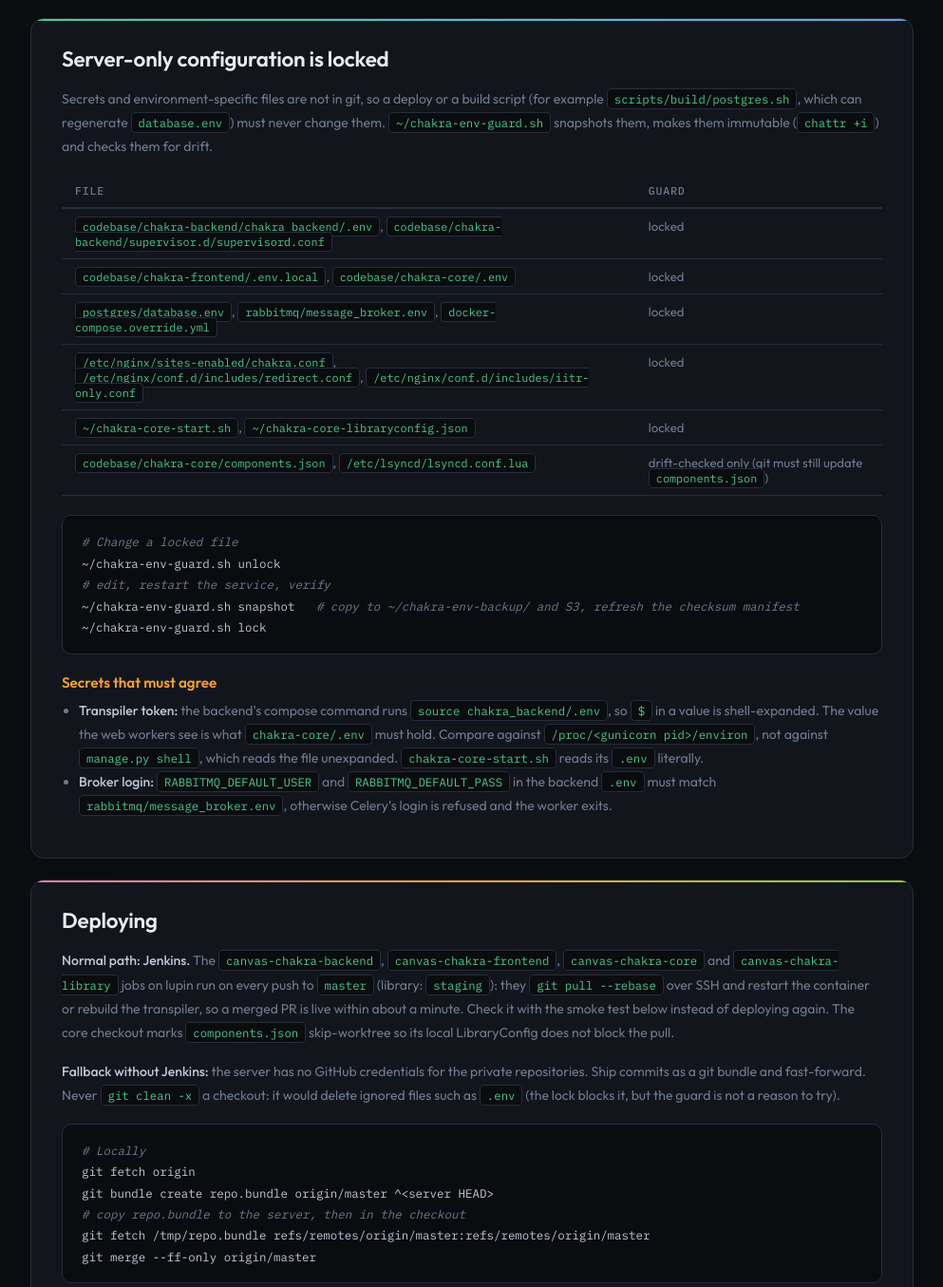
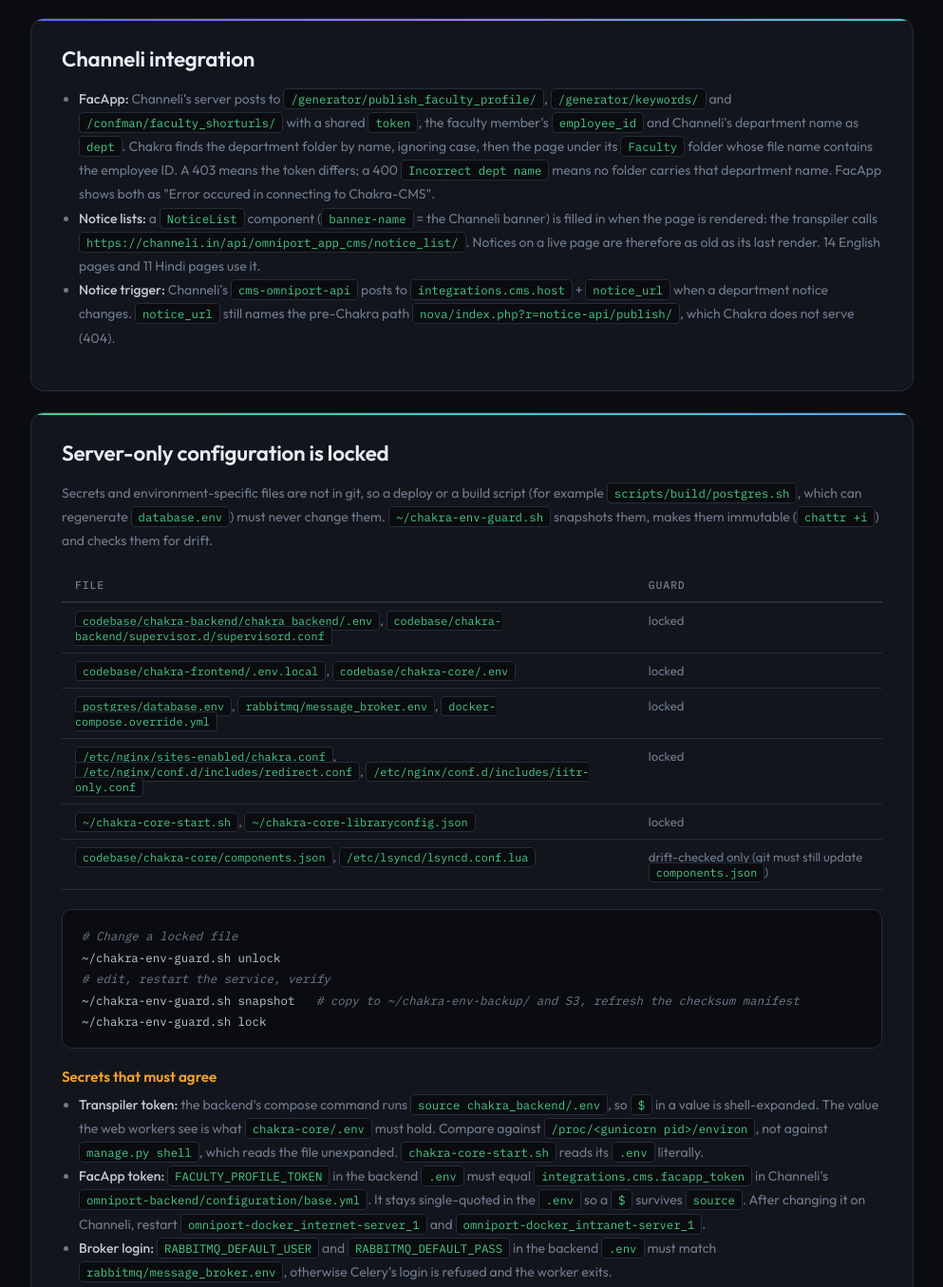
Before and after one commit to IMGIITRoorkee/chakra-docker, a plain HTML site: page architecture/aws-production.html in a window 1280 px wide. Shown: the part 1349-2704 px from the top of the page at 95% size, without its empty margins (278-1271 px from the left). Drawn offline with Linux system fonts and the light colour scheme.

Commit message:
docs: Channeli integration, FacApp token and notice job findings

```diff
--- a/architecture/aws-production.html
+++ b/architecture/aws-production.html
@@ -47,6 +47,16 @@
 </ul>
 </div>
 
+<!-- ══════════ CHANNELI ══════════ -->
+<div class="card gb">
+<h2>Channeli integration</h2>
+<ul>
+  <li><strong>FacApp:</strong> Channeli's server posts to <code>/generator/publish_faculty_profile/</code>, <code>/generator/keywords/</code> and <code>/confman/faculty_shorturls/</code> with a shared <code>token</code>, the faculty member's <code>employee_id</code> and Channeli's department name as <code>dept</code>. Chakra finds the department folder by name, ignoring case, then the page under its <code>Faculty</code> folder whose file name contains the employee ID. A 403 means the token differs; a 400 <code>Incorrect dept name</code> means no folder carries that department name. FacApp shows both as "Error occured in connecting to Chakra-CMS".</li>
+  <li><strong>Notice lists:</strong> a <code>NoticeList</code> component (<code>banner-name</code> = the Channeli banner) is filled in when the page is rendered: the transpiler calls <code>https://channeli.in/api/omniport_app_cms/notice_list/</code>. Notices on a live page are therefore as old as its last render. 14 English pages and 11 Hindi pages use it.</li>
+  <li><strong>Notice trigger:</strong> Channeli's <code>cms-omniport-api</code> posts to <code>integrations.cms.host</code> + <code>notice_url</code> when a department notice changes. <code>notice_url</code> still names the pre-Chakra path <code>nova/index.php?r=notice-api/publish/</code>, which Chakra does not serve (404).</li>
+</ul>
+</div>
+
 <!-- ══════════ SERVER-ONLY CONFIG ══════════ -->
 <div class="card gc">
 <h2>Server-only configuration is locked</h2>
@@ -70,6 +80,7 @@
 <h3 style="margin-top:20px;">Secrets that must agree</h3>
 <ul>
   <li><strong>Transpiler token:</strong> the backend's compose command runs <code>source chakra_backend/.env</code>, so <code>$</code> in a value is shell-expanded. The value the web workers see is what <code>chakra-core/.env</code> must hold. Compare against <code>/proc/&lt;gunicorn pid&gt;/environ</code>, not against <code>manage.py shell</code>, which reads the file unexpanded. <code>chakra-core-start.sh</code> reads its <code>.env</code> literally.</li>
+  <li><strong>FacApp token:</strong> <code>FACULTY_PROFILE_TOKEN</code> in the backend <code>.env</code> must equal <code>integrations.cms.facapp_token</code> in Channeli's <code>omniport-backend/configuration/base.yml</code>. It stays single-quoted in the <code>.env</code> so a <code>$</code> survives <code>source</code>. After changing it on Channeli, restart <code>omniport-docker_internet-server_1</code> and <code>omniport-docker_intranet-server_1</code>.</li>
   <li><strong>Broker login:</strong> <code>RABBITMQ_DEFAULT_USER</code> and <code>RABBITMQ_DEFAULT_PASS</code> in the backend <code>.env</code> must match <code>rabbitmq/message_broker.env</code>, otherwise Celery's login is refused and the worker exits.</li>
 </ul>
 </div>
@@ -124,6 +135,8 @@ git merge --ff-only origin/master</div>
   <tr><td>2026-11-15</td><td>The 17 Hindi department folders had no header setting, so republished Hindi pages fell back to the generic header. Each now points at its file under <code>Hindi/library/html/department_headers/</code>; a test render of all 1301 published pages in those folders gave a header identical to live. 154 more Hindi faculty pages republished without the Download Resume button; 112 stay held because their Channeli profile data changed since they were last published. Two Hindi faculty pages carried retired employee IDs (700092, 700128) and now use the current ones.</td></tr>
   <tr><td>2026-11-15</td><td>canvas.channeli.in answers 410 Gone with <code>X-Robots-Tag: noindex</code> so search engines drop it. Header settings added for the 17 Hindi department folders (<code>Hindi/library/html/department_headers/</code>); all 1291 renderable pages in them produce the same header as live. 154 more Hindi faculty pages republished without the Download Resume button. A further 148 faculty pages whose Channeli profiles had changed since their last publish were republished with the current profile data (backup <code>web_server_logs/channeli-refresh-backup-20261115.tgz</code>); 10 pages cannot be rebuilt because their employee IDs no longer exist in Channeli. Health check reads the rotated backup log too.</td></tr>
   <tr><td>2026-11-15</td><td>Editor preview images were requested from canvas.channeli.in, which now answers 410: the transpiler's LibraryConfig (<code>assets_host</code>, <code>chakra_base_url</code> in core <code>components.json</code> and its locked copy <code>~/chakra-core-libraryconfig.json</code>) still named it. Both now use chakra.channeli.in. A page save that failed used to leave a draft row pointing at a file that was never written (page 3272 then opened empty); saves now roll back, and empty links no longer fail validation. iitr.ac.in serves a <code>favicon.ico</code> made from the IITR emblem, placed in <code>/website/HTML/</code> so lsyncd keeps it on root2; the same file sits in the root folder of every department, centre and Josh subdomain that had none (55 folders, under <code>HTML/</code> and <code>JoshUsers/</code>), so all 67 iitr.ac.in hosts answer <code>/favicon.ico</code> with 200.</td></tr>
+  <tr><td>2026-11-16</td><td>The editor's image picker listed only images named with the page's current ID, so 464 pages renumbered in the database rebuild showed missing images and 425 showed no picker at all; it now lists every image the page references, and converting a page to Hindi copies them too. FacApp preview and publish failed for every faculty member: Chakra's <code>FACULTY_PROFILE_TOKEN</code> held an unquoted <code>$</code>, which <code>source</code> cut short, and Channeli was sending a placeholder token. Both sides now hold a new random token. Department names from Channeli are matched ignoring case (Channeli says "Centre for Sustainable Energy", the folder is "Centre For Sustainable Energy").</td></tr>
+  <tr><td>2026-11-16</td><td>Scheduled jobs have never run on AWS: <code>CRONJOBS</code> (django-crontab) needs a cron daemon and the backend container has none, so notice lists refresh only when a page is published by hand and old preview copies are never cleaned up. A dry run of the notice job against root2 (scripts and renders in <code>web_server_logs/notice-dryrun*/</code>): 6 pages change only their notices, 2 also get broken characters fixed, 5 would lose content that is live but missing from their published XML (2517, 3104, 3228, 5750, 6342), and the never-published test page 6556 would be created. The job stays off until those pages' XML matches live.</td></tr>
 </table>
 </div>
 </div>
--- a/architecture/backend.html
+++ b/architecture/backend.html
@@ -101,10 +101,10 @@
 <table>
   <tr><th>Schedule</th><th>Function</th><th>Purpose</th></tr>
   <tr><td>Every 60 min</td><td><code>generator.cron.my_scheduled_job</code></td><td>Runs <code>tmp_clear.sh</code> - deletes preview images older than 1 day</td></tr>
-  <tr><td>Every 720 min</td><td><code>generator.cron.notice_list_publish_cron</code></td><td>Auto-publishes notice list pages</td></tr>
+  <tr><td>Every 720 min</td><td><code>generator.cron.notice_list_publish_cron</code></td><td>Re-renders every page with a <code>NoticeList</code> from its published XML, which pulls current notices from Channeli</td></tr>
 </table>
 </div>
-<p style="margin-top:12px;"><strong>Known gap:</strong> django-crontab installs jobs into the system crontab, and the backend image has no <code>cron</code>. Neither job runs on the AWS app server, so preview images accumulate and notice lists are republished only by hand.</p>
+<p style="margin-top:12px;"><strong>Known gap:</strong> django-crontab installs jobs into the system crontab, and the backend image has no <code>cron</code>. Neither job runs on the AWS app server, so preview images accumulate and notice lists are republished only by hand. Turning the notice job on as written would also overwrite live content on pages whose published XML is older than root2 (see the 2026-11-16 change log entry on <a href="aws-production.html">AWS Production</a>).</p>
 </div>
 
 <!-- ══════════ LOGS ══════════ -->
```
